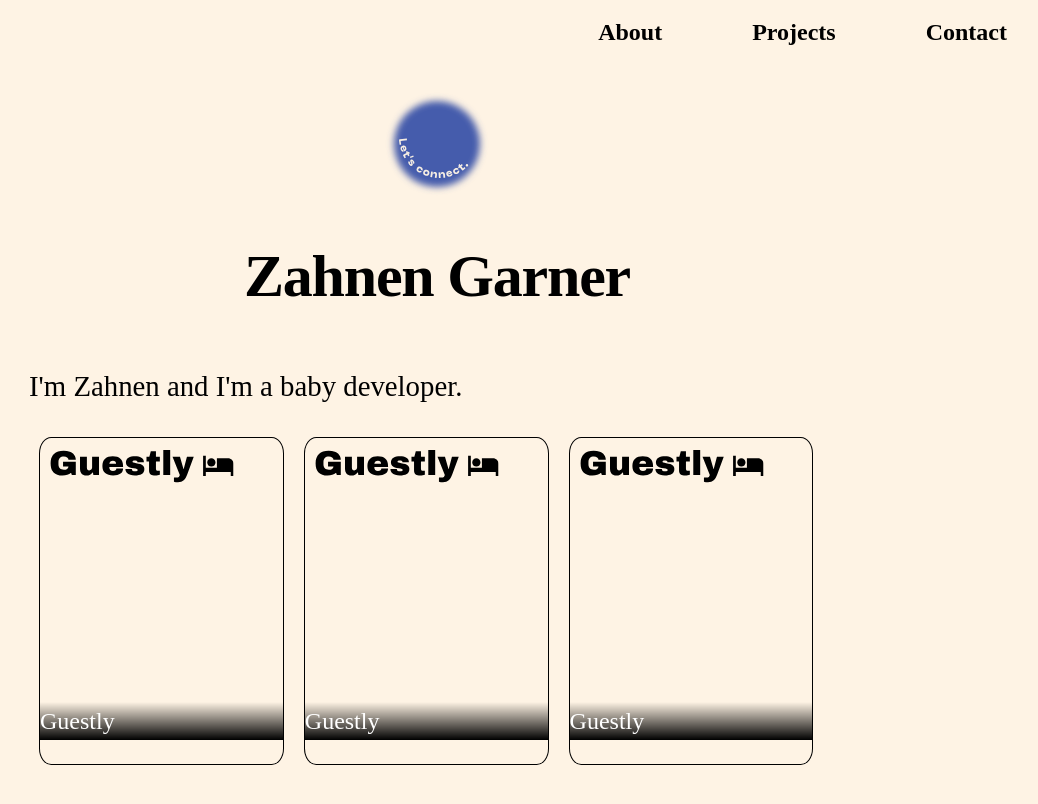
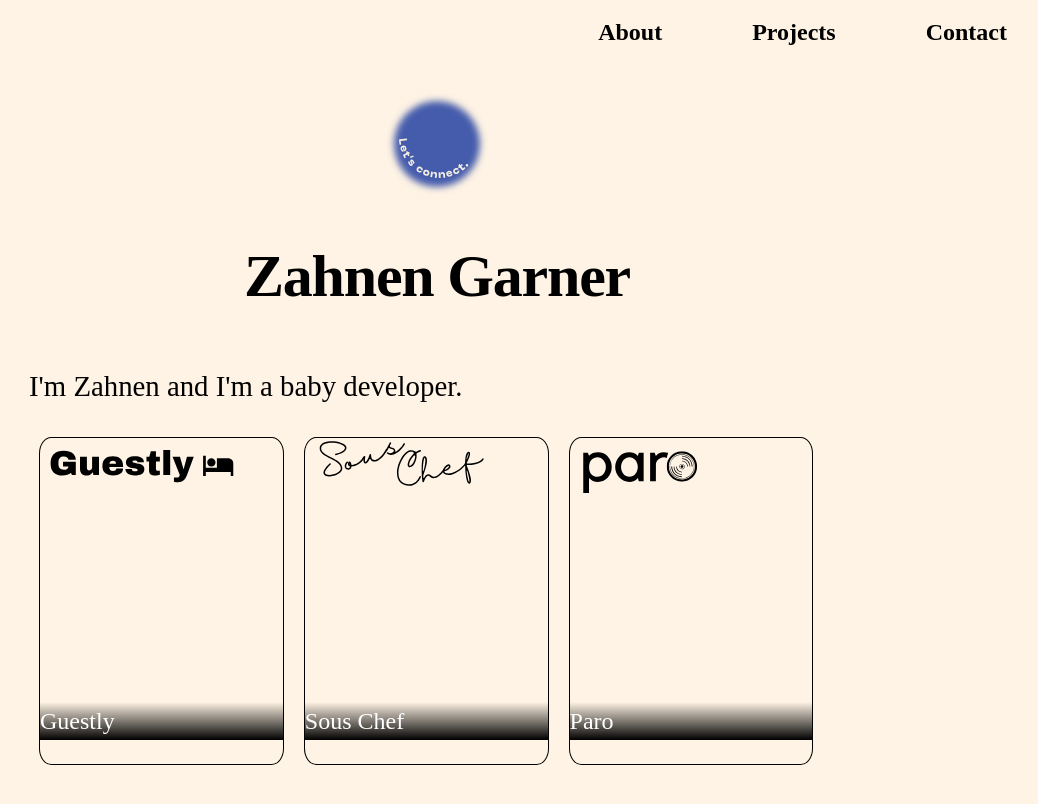
Before and after one commit to Zahnen/zahnenco, a Next.js app: page / in a window 1280 px wide. Shown: the top 804 px of the page, without its empty margins (203-1241 px from the left). Built offline with nearby package versions, Linux system fonts and the light colour scheme; a web font is replaced by a local one.

Commit message:
correct img src in new project cards

```diff
--- a/pages/index.tsx
+++ b/pages/index.tsx
@@ -15,8 +15,11 @@ export default function Home() {
         <p>I'm Zahnen and I'm a baby developer.</p>
       </section>
       <ProjectCard projectInfo="Guestly" projectURL="/images/GuestlyLogo.svg" />
-      <ProjectCard projectInfo="Guestly" projectURL="/images/GuestlyLogo.svg" />
-      <ProjectCard projectInfo="Guestly" projectURL="/images/GuestlyLogo.svg" />
+      <ProjectCard
+        projectInfo="Sous Chef"
+        projectURL="/images/SousChefLogo.svg"
+      />
+      <ProjectCard projectInfo="Paro" projectURL="/images/ParoLogo.svg" />
     </Layout>
   );
 }
```
